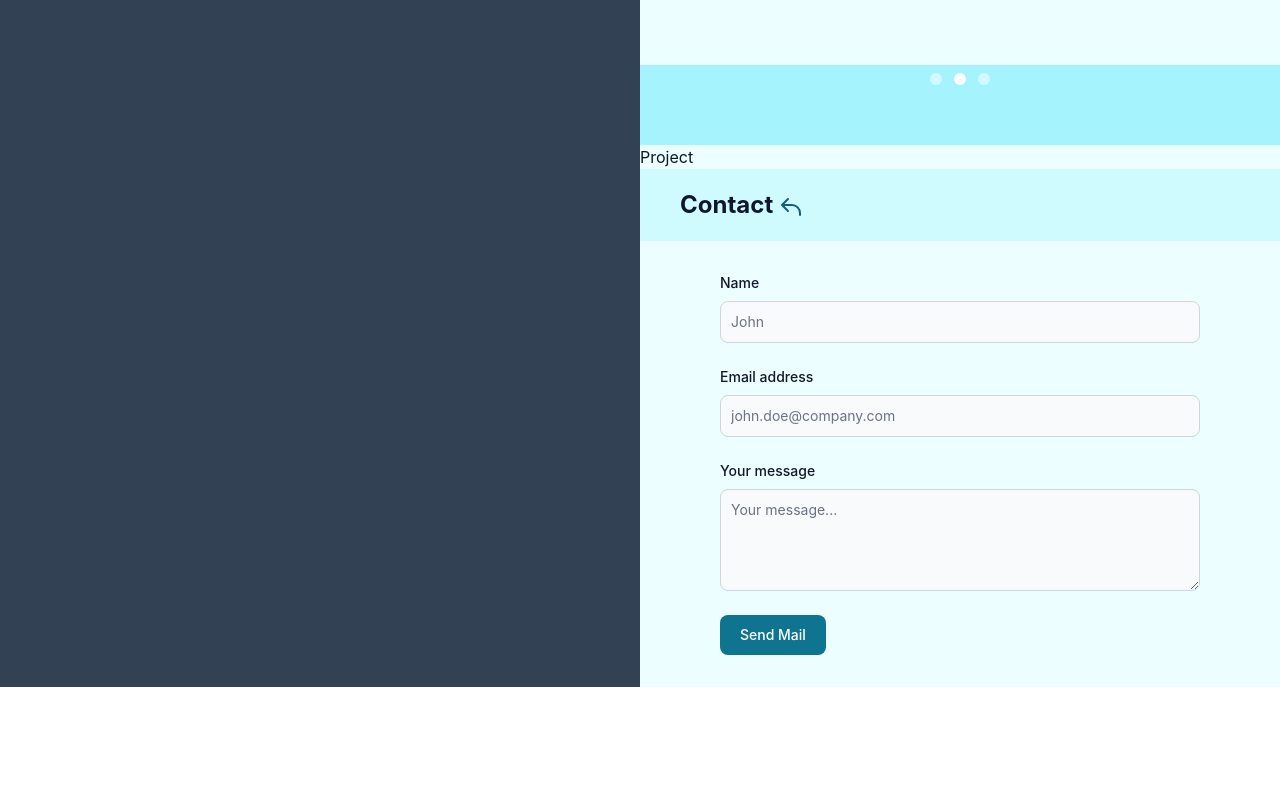
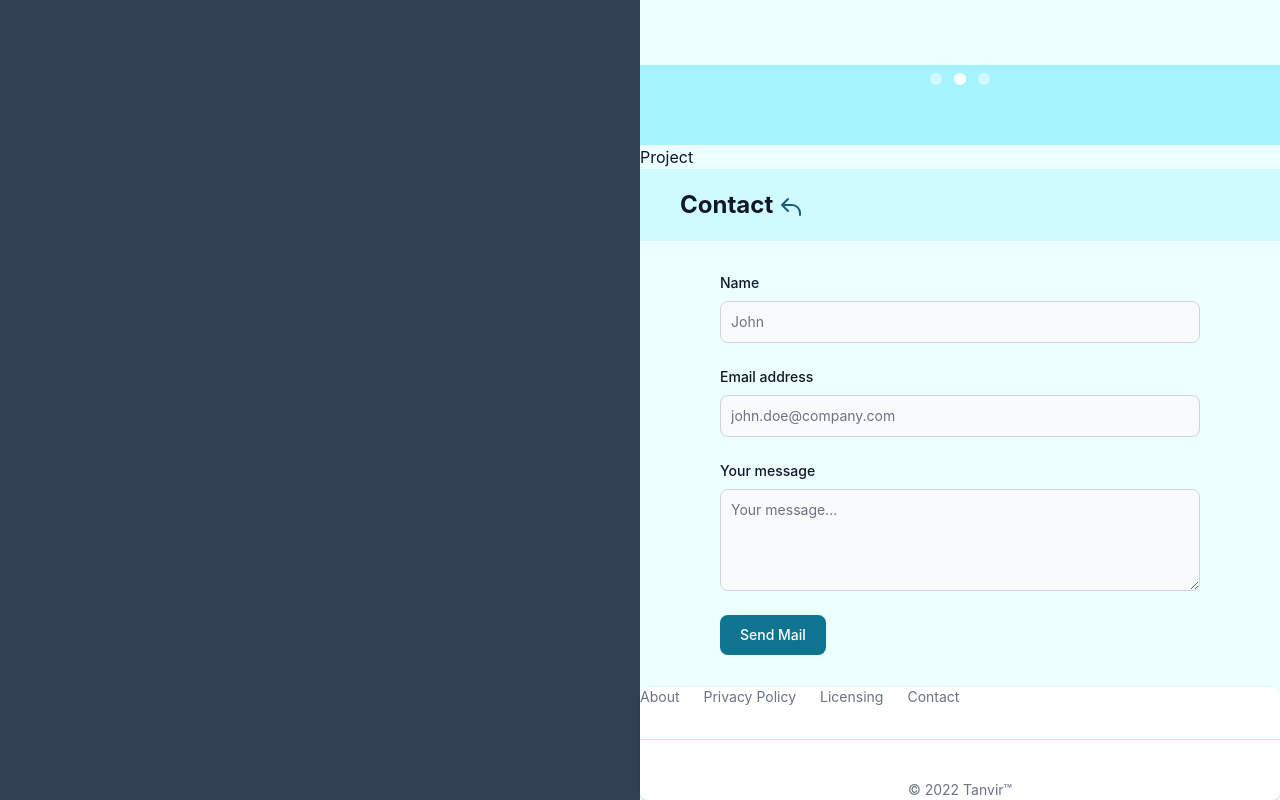
Before and after one commit to Tanvirmehedi/portfolio, a React (Create React App) app: page / in a window 1280 px wide. Shown: the part 1695-2495 px from the top of the page. Before the commit the page ends 2382 px from the top, so only its background shows below. Built offline with nearby package versions, Linux system fonts and the light colour scheme.

Commit message:
Footer Added

```diff
--- a/src/App.js
+++ b/src/App.js
@@ -3,7 +3,6 @@ import "react-toastify/dist/ReactToastify.css";
 import cursor from "./Assets/cursor.png";
 import Header from "./components/Header";
 import Main from "./components/Main";
-console.log(cursor);
 
 function App() {
   return (
--- a/src/components/Main.js
+++ b/src/components/Main.js
@@ -2,6 +2,7 @@ import React from "react";
 import About from "./Main/About";
 import Contact from "./Main/Contact";
 import ImageView from "./Main/ImageView";
+import Footer from "./Main/MainFooter";
 import Project from "./Main/Project";
 import Review from "./Main/Review";
 
@@ -14,6 +15,7 @@ const Main = () => {
         <Review />
         <Project />
         <Contact />
+        <Footer />
       </div>
     </div>
   );
--- a/src/components/Main/Contact.js
+++ b/src/components/Main/Contact.js
@@ -8,10 +8,10 @@ const Contact = () => {
     e.preventDefault();
     emailjs
       .sendForm(
-        "service_557teus",
-        "template_diogk9w",
+        `service_557teus`,
+        `template_diogk9w`,
         form.current,
-        "DfhyYxoP_dopEwHPn"
+        `DfhyYxoP_dopEwHPn`
       )
       .then(
         (result) => {
--- /dev/null
+++ b/src/components/Main/MainFooter.js
@@ -0,0 +1,23 @@
+import { Footer } from "flowbite-react";
+import React from "react";
+
+const MainFooter = () => {
+  return (
+    <div>
+      <Footer className="flex flex-col ">
+        <div className="w-full justify-between sm:flex sm:items-center sm:justify-between">
+          <Footer.LinkGroup className="mt-3 flex-wrap items-center text-sm sm:mt-0">
+            <Footer.Link href="#">About</Footer.Link>
+            <Footer.Link href="#">Privacy Policy</Footer.Link>
+            <Footer.Link href="#">Licensing</Footer.Link>
+            <Footer.Link href="#">Contact</Footer.Link>
+          </Footer.LinkGroup>
+        </div>
+        <hr className="my-6 w-full border-cyan-200 p-1 dark:border-gray-700 sm:mx-auto lg:my-8" />
+        <Footer.Copyright href="#" by="Tanvir™" year={2022} />
+      </Footer>
+    </div>
+  );
+};
+
+export default MainFooter;
```
